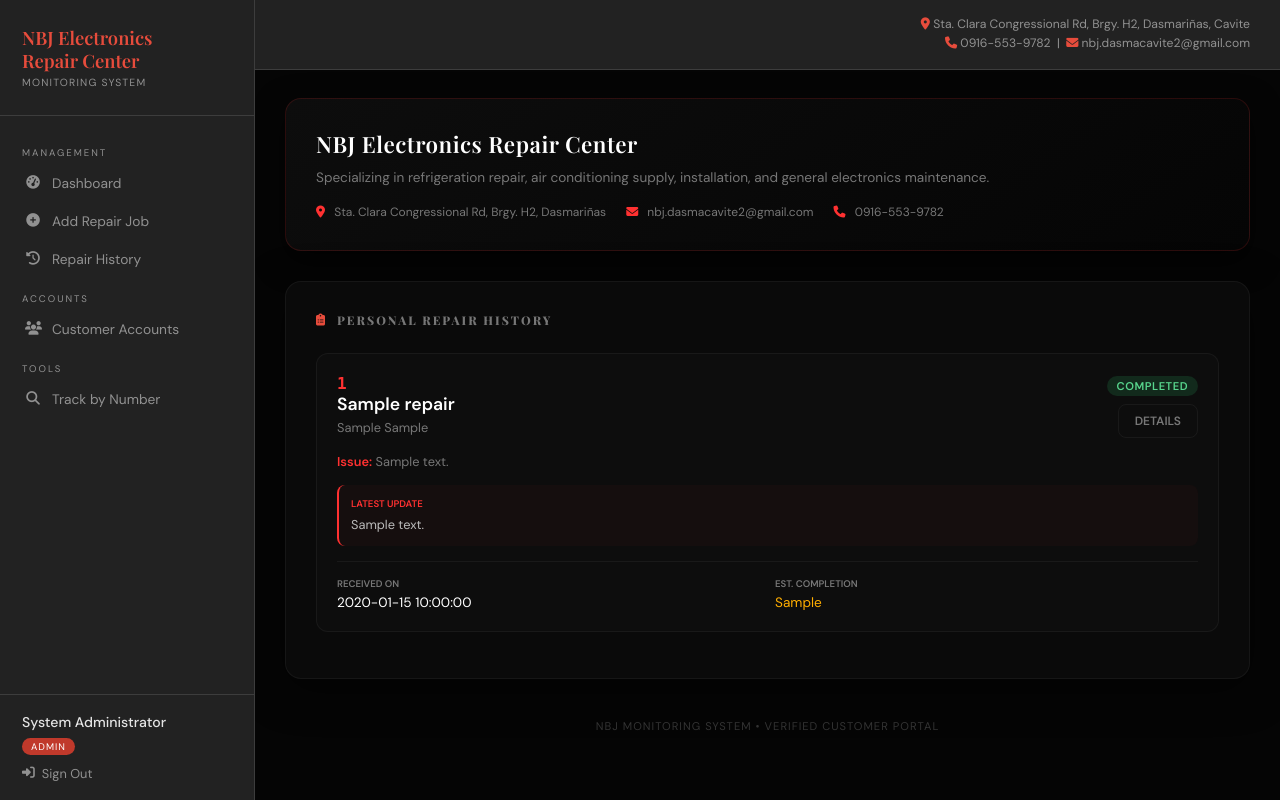
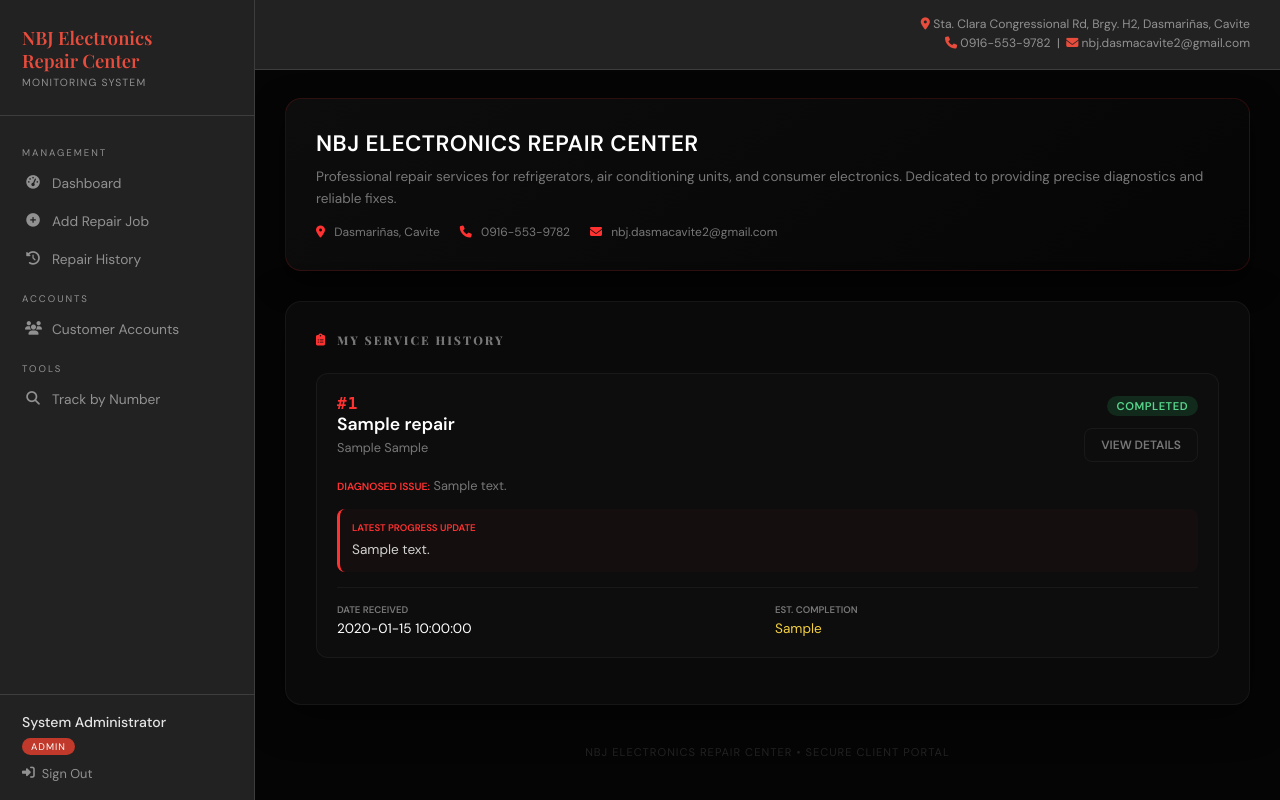
Before and after one commit to shujimatsuoka28/nbj_repair_center_website, a Flask app: template nbj_repair_system/nbj_repair/templates/customer_dashboard.html in a window 1280 px wide. Run offline with Flask 3, Linux system fonts and the light colour scheme; a user stored in the database is signed in; tables that the repository leaves empty hold one stand-in row (values such as "Sample post"); the template is opened without the code that fills it: most values are stand-ins (such as "Sample title", 1, 10 or a date in 2020).

Commit message:
Update customer_dashboard.html

```diff
--- a/nbj_repair_system/nbj_repair/templates/customer_dashboard.html
+++ b/nbj_repair_system/nbj_repair/templates/customer_dashboard.html
@@ -12,12 +12,9 @@
         --text-bright: #ffffff;
         --text-dim: #777777;
         --border-thin: rgba(255, 255, 255, 0.05);
-        --glass-bg: rgba(255, 255, 255, 0.02);
     }
 
-    body {
-        background-color: var(--bg-super-dark) !important;
-    }
+    body, .main { background-color: var(--bg-super-dark) !important; }
 
     /* Shop Info Banner Card */
     .banner-card {
@@ -30,11 +27,12 @@
     }
 
     .banner-title {
-        font-family: 'Playfair Display', serif;
         font-size: 1.4rem;
+        font-weight: 800;
         color: var(--text-bright);
         margin-bottom: 8px;
         letter-spacing: 0.5px;
+        text-transform: uppercase;
     }
 
     .banner-desc {
@@ -52,151 +50,54 @@
         color: var(--text-dim);
     }
 
-    .contact-line i {
-        color: var(--accent-red);
-        margin-right: 6px;
-    }
+    .contact-line i { color: var(--accent-red); margin-right: 6px; }
 
-    /* Main Container */
-    .card {
-        background: var(--card-bg);
-        border: 1px solid var(--border-thin);
-        border-radius: 16px;
-        padding: 30px;
-        box-shadow: 0 10px 40px rgba(0, 0, 0, 0.5);
-    }
+    /* Dashboard Card */
+    .card { background: var(--card-bg); border: 1px solid var(--border-thin); border-radius: 16px; padding: 30px; box-shadow: 0 10px 40px rgba(0, 0, 0, 0.5); }
+    .card-title { font-size: 0.75rem; font-weight: 800; text-transform: uppercase; letter-spacing: 2px; color: var(--text-dim); margin-bottom: 25px; display: flex; align-items: center; gap: 10px; }
+    .card-title i { color: var(--accent-red); }
 
-    .card-title {
-        font-size: 0.75rem;
-        font-weight: 800;
-        text-transform: uppercase;
-        letter-spacing: 2px;
-        color: var(--text-dim);
-        margin-bottom: 25px;
-        display: flex;
-        align-items: center;
-        gap: 10px;
-    }
+    /* Individual Repair Item */
+    .repair-item { background: #0d0d0d; border: 1px solid var(--border-thin); border-radius: 12px; padding: 20px; margin-bottom: 16px; transition: 0.3s; }
+    .repair-item:hover { border-color: rgba(255, 49, 49, 0.3); transform: translateX(4px); background: #111; }
 
-    /* Individual Repair Item Card */
-    .repair-item {
-        background: #0d0d0d;
-        border: 1px solid var(--border-thin);
-        border-radius: 12px;
-        padding: 20px;
-        margin-bottom: 16px;
-        transition: all 0.3s ease;
-    }
+    .repair-header { display: flex; justify-content: space-between; align-items: flex-start; margin-bottom: 15px; }
+    .tracking-num { font-family: monospace; font-weight: 700; color: var(--accent-red); font-size: 1rem; }
+    .item-name { font-size: 1.1rem; font-weight: 600; color: var(--text-bright); margin-bottom: 4px; }
+    .item-sub { font-size: 0.8rem; color: var(--text-dim); }
 
-    .repair-item:hover {
-        border-color: rgba(255, 49, 49, 0.3);
-        transform: translateX(4px);
-        background: #111;
-    }
+    /* Meta Info Grid */
+    .item-meta-grid { display: grid; grid-template-columns: repeat(auto-fit, minmax(140px, 1fr)); gap: 15px; margin-top: 15px; padding-top: 15px; border-top: 1px solid var(--border-thin); }
+    .meta-point .label { font-size: 0.6rem; text-transform: uppercase; font-weight: 700; color: var(--text-dim); margin-bottom: 4px; }
+    .meta-point .value { font-size: 0.85rem; color: var(--text-bright); }
 
-    .repair-header {
-        display: flex;
-        justify-content: space-between;
-        align-items: flex-start;
-        margin-bottom: 15px;
-    }
+    .btn-view { background: transparent; border: 1px solid var(--border-thin); color: var(--text-dim); padding: 8px 16px; border-radius: 8px; text-decoration: none; font-size: 0.75rem; font-weight: 700; text-transform: uppercase; transition: 0.3s; display: inline-block; }
+    .btn-view:hover { border-color: var(--accent-red); color: #fff; background: rgba(255,49,49,0.05); }
 
-    .tracking-num {
-        font-family: 'JetBrains Mono', monospace;
-        font-weight: 700;
-        color: var(--accent-red);
-        font-size: 1rem;
-    }
-
-    .item-name {
-        font-size: 1.1rem;
-        font-weight: 600;
-        color: var(--text-bright);
-        margin-bottom: 4px;
-    }
-
-    .item-sub {
-        font-size: 0.8rem;
-        color: var(--text-dim);
-    }
-
-    /* Mini Grid for Item Dates */
-    .item-meta-grid {
-        display: grid;
-        grid-template-columns: repeat(auto-fit, minmax(140px, 1fr));
-        gap: 15px;
-        margin-top: 15px;
-        padding-top: 15px;
-        border-top: 1px solid var(--border-thin);
-    }
-
-    .meta-point .label {
-        font-size: 0.6rem;
-        text-transform: uppercase;
-        font-weight: 700;
-        color: var(--text-dim);
-        margin-bottom: 4px;
-    }
-
-    .meta-point .value {
-        font-size: 0.85rem;
-        color: var(--text-bright);
-    }
-
-    /* Buttons & Actions */
-    .btn-view {
-        background: transparent;
-        border: 1px solid var(--border-thin);
-        color: var(--text-dim);
-        padding: 8px 16px;
-        border-radius: 8px;
-        text-decoration: none;
-        font-size: 0.75rem;
-        font-weight: 700;
-        text-transform: uppercase;
-        transition: 0.3s;
-        display: inline-block;
-    }
-
-    .btn-view:hover {
-        border-color: #444;
-        color: #fff;
-        background: rgba(255,255,255,0.05);
-    }
-
-    .tech-update {
-        margin-top: 15px;
-        padding: 12px;
-        background: rgba(255, 49, 49, 0.03);
-        border-radius: 8px;
-        font-size: 0.8rem;
-        color: #bbb;
-        line-height: 1.5;
-        border-left: 2px solid var(--accent-red);
-    }
+    .tech-update { margin-top: 15px; padding: 12px; background: rgba(255, 49, 49, 0.03); border-radius: 8px; font-size: 0.85rem; color: #d1d1d1; line-height: 1.5; border-left: 3px solid var(--accent-red); }
 </style>
 
 <div class="banner-card">
     <div class="banner-title">NBJ Electronics Repair Center</div>
     <div class="banner-desc">
-        Specializing in refrigeration repair, air conditioning supply, installation, and general electronics maintenance.
+        Professional repair services for refrigerators, air conditioning units, and consumer electronics. Dedicated to providing precise diagnostics and reliable fixes.
     </div>
     <div class="contact-line">
-        <span><i class="fas fa-map-marker-alt"></i> Sta. Clara Congressional Rd, Brgy. H2, Dasmariñas</span>
+        <span><i class="fas fa-map-marker-alt"></i> Dasmariñas, Cavite</span>
+        <span><i class="fas fa-phone"></i> 0916-553-9782</span>
         <span><i class="fas fa-envelope"></i> nbj.dasmacavite2@gmail.com</span>
-        <span><i class="fas fa-phone"></i> 0916-553-9782</span>
     </div>
 </div>
 
 <div class="card">
-    <div class="card-title"><i class="fas fa-clipboard-list"></i> Personal Repair History</div>
+    <div class="card-title"><i class="fas fa-clipboard-list"></i> My Service History</div>
 
     {% if repairs %}
         {% for r in repairs %}
         <div class="repair-item">
             <div class="repair-header">
                 <div>
-                    <div class="tracking-num">{{ r['tracking_number'] }}</div>
+                    <div class="tracking-num">#{{ r['tracking_number'] }}</div>
                     <div class="item-name">{{ r['item_name'] }}</div>
                     {% if r['item_brand'] %}
                     <div class="item-sub">{{ r['item_brand'] }} {{ r['item_model'] or '' }}</div>
@@ -204,34 +105,36 @@
                 </div>
                 <div style="text-align: right;">
                     {% set s = r['status'] %}
-                    <span class="badge badge-{{ s.lower().replace(' ','') }}" style="margin-bottom: 8px;">{{ s }}</span>
-                    <div><a href="{{ url_for('repair_detail', repair_id=r['id']) }}" class="btn-view">Details</a></div>
+                    <div style="margin-bottom: 12px;">
+                        <span class="badge badge-{{ s.lower().replace(' ','') }}">{{ s }}</span>
+                    </div>
+                    <a href="{{ url_for('repair_detail', repair_id=r['id']) }}" class="btn-view">View Details</a>
                 </div>
             </div>
 
             {% if r['issue_description'] %}
             <div style="font-size: 0.8rem; color: var(--text-dim); margin-top: 5px;">
-                <span style="color: var(--accent-red); font-weight: 700;">Issue:</span>
-                {{ r['issue_description'][:100] }}{% if r['issue_description']|length > 100 %}...{% endif %}
+                <span style="color: var(--accent-red); font-weight: 700; text-transform: uppercase; font-size: 0.65rem;">Diagnosed Issue:</span>
+                {{ r['issue_description'][:120] }}{% if r['issue_description']|length > 120 %}...{% endif %}
             </div>
             {% endif %}
 
             {% if r['technician_notes'] %}
             <div class="tech-update">
-                <div style="font-size: 0.6rem; text-transform: uppercase; font-weight: 800; color: var(--accent-red); margin-bottom: 4px;">Latest Update</div>
+                <div style="font-size: 0.6rem; text-transform: uppercase; font-weight: 800; color: var(--accent-red); margin-bottom: 4px;">Latest Progress Update</div>
                 {{ r['technician_notes'] }}
             </div>
             {% endif %}
 
             <div class="item-meta-grid">
                 <div class="meta-point">
-                    <div class="label">Received On</div>
+                    <div class="label">Date Received</div>
                     <div class="value">{{ r['date_received'] }}</div>
                 </div>
                 <div class="meta-point">
                     <div class="label">Est. Completion</div>
-                    <div class="value" style="color: {% if r['estimated_completion'] %}#ffae00{% else %}var(--text-dim){% endif %}">
-                        {{ r['estimated_completion'] or 'Pending Assessment' }}
+                    <div class="value" style="color: {% if r['estimated_completion'] %}#f4d03f{% else %}var(--text-dim){% endif %}">
+                        {{ r['estimated_completion'] or 'Assessing...' }}
                     </div>
                 </div>
             </div>
@@ -240,15 +143,15 @@
     {% else %}
         <div style="text-align: center; padding: 60px 20px; color: var(--text-dim);">
             <i class="fas fa-tools" style="font-size: 2.5rem; margin-bottom: 20px; opacity: 0.1;"></i>
-            <p style="margin-bottom: 10px; color: var(--text-bright);">No repairs found for this account.</p>
+            <p style="margin-bottom: 10px; color: var(--text-bright);">No repairs found for your account.</p>
             <p style="font-size: 0.8rem; max-width: 400px; margin: 0 auto;">
-                Please contact the shop with your username to link your active repair jobs to this dashboard.
+                Please ensure your username matches the one provided during drop-off. Contact the shop for manual ticket linking.
             </p>
         </div>
     {% endif %}
 </div>
 
-<div style="text-align: center; color: #333; font-size: 0.7rem; margin-top: 40px; text-transform: uppercase; letter-spacing: 1px;">
-    NBJ Monitoring System • Verified Customer Portal
+<div style="text-align: center; color: #222; font-size: 0.7rem; margin-top: 40px; text-transform: uppercase; letter-spacing: 1px;">
+    NBJ Electronics Repair Center • Secure Client Portal
 </div>
 {% endblock %}
```
